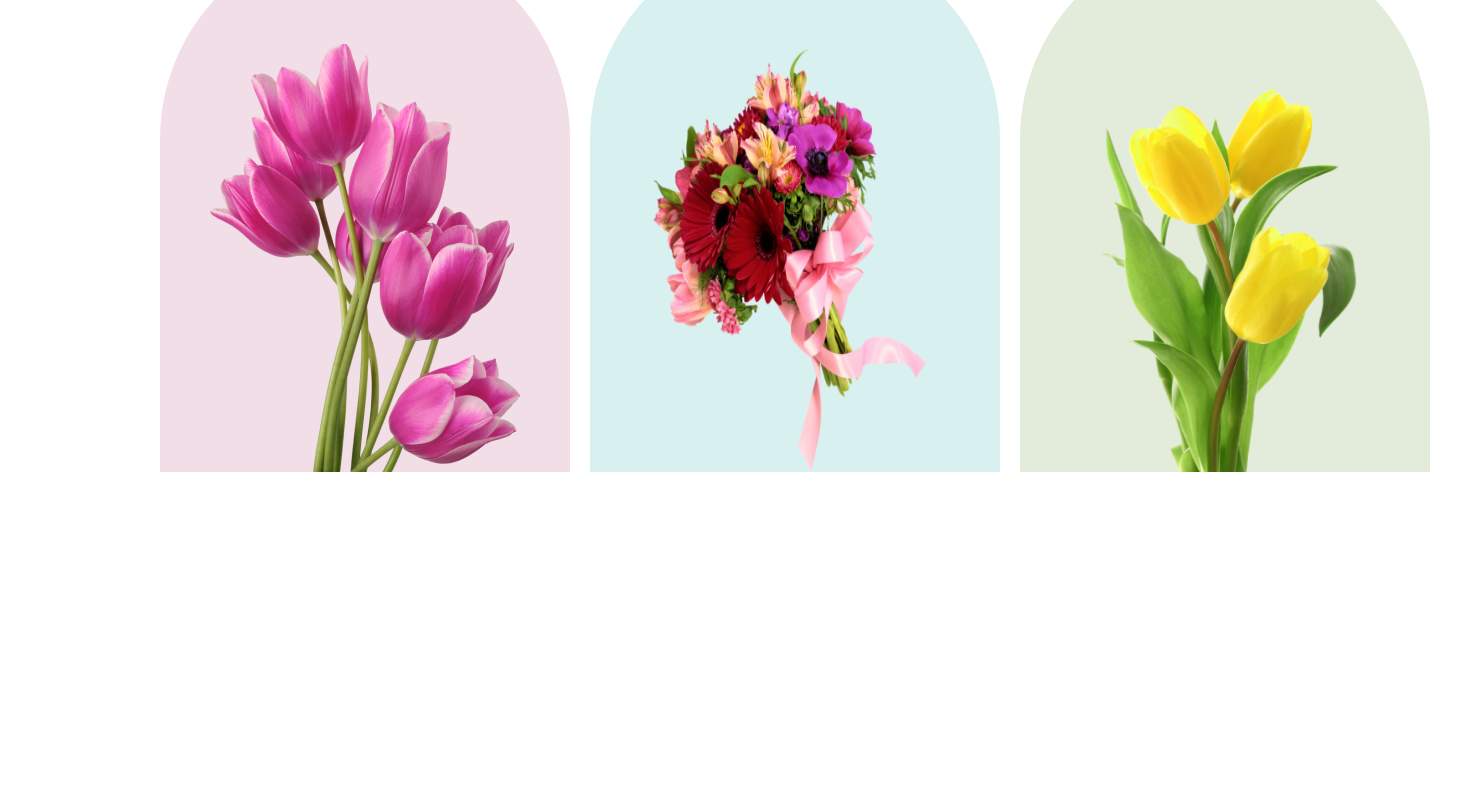
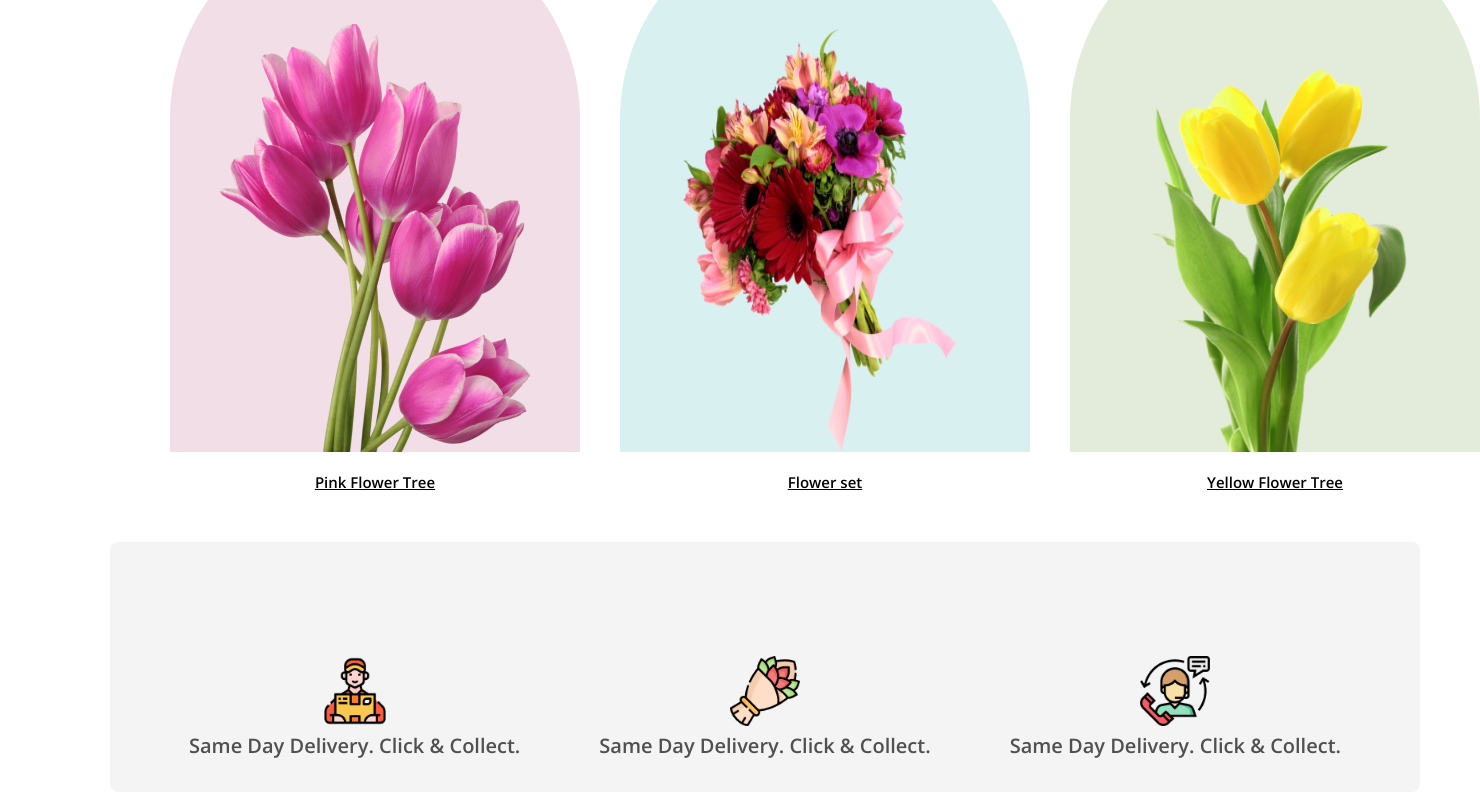
Before and after one commit to dibyenduweb/flower-shop-assignment, a plain HTML site: page Index.html in a window 1280 px wide. Shown: the part 899-1691 px from the top of the page, 1480 px wide, since content can reach past the window. Before the commit the page ends 1431 px from the top, so only its background shows below. Drawn offline with nearby package versions, Linux system fonts and the light colour scheme.

Commit message:
Delivery section done

```diff
--- a/Index.html
+++ b/Index.html
@@ -44,12 +44,30 @@
       <section class="flower-container">
         <div class="flower-style">
             <img class="flowimg" src="./asset/pngwing 6.png" alt="">
+            <h5 class="flower-title">Pink Flower Tree</h5>
         </div>
         <div class="flower-style2">
             <img class="flowimg" src="./asset/pngwing 5.png" alt="">
+            <h5 class="flower-title">Flower set</h5>
         </div>
         <div class="flower-style3">
             <img class="flowimg" src="./asset/pngwing 7.png" alt="">
+            <h5 class="flower-title">Yellow Flower Tree</h5>
+        </div>
+      </section>
+      <!-- Delivery section -->
+      <section class="delivery-container">
+        <div class="delivery-section">
+            <img class="deleivery-image" src="./asset/Group 57.png" alt="">
+            <h4>Same Day Delivery. Click & Collect.</h4>
+        </div>
+        <div class="delivery-section">
+            <img class="deleivery-image" src="./asset/Group 58.png" alt="">
+            <h4>Same Day Delivery. Click & Collect.</h4>
+        </div>
+        <div class="delivery-section">
+            <img class="deleivery-image" src="./asset/Group 59.png" alt="">
+            <h4>Same Day Delivery. Click & Collect.</h4>
         </div>
       </section>
 
--- a/style.css
+++ b/style.css
@@ -70,7 +70,7 @@ margin-left: 430px;
     display: flex;
     justify-content: space-around;
     align-items: center;
-    padding: 50px 150px;
+    padding: 20px 150px;
 
 }
 .flower-style{
@@ -78,21 +78,22 @@ border-radius: 300px 300px 0px 0px;
 background: rgba(167, 33, 98, 0.15);
 width: 464px;
 height: 538px;
-margin: 10px;
+margin: 20px;
 }
 .flower-style2{
     border-radius: 300px 300px 0px 0px;
     background: rgba(5, 151, 160, 0.15);
     width: 464px;
     height: 538px;
-    margin: 10px;
+    margin: 20px;
+
     }
 .flower-style3{
     border-radius: 300px 300px 0px 0px;
     background: rgba(71, 125, 17, 0.15);
     width: 464px;
     height: 538px;
-    margin: 10px;
+    margin: 20px;
 
     }
 .flowimg{
@@ -100,3 +101,38 @@ width: 310px;
 height: 428px;
 padding: 110px 50px 0px;
 }
+.flower-title{
+color: #000000;
+text-align: center;
+font-size: 15px;
+line-height: 35px;
+text-decoration-line: underline;
+margin-top: 8px;
+}
+.delivery-container{
+    display: flex;
+    align-items: center;
+    justify-content: space-evenly;
+    background: red;
+    width: 1310px;
+    height: 200px;
+    flex-shrink: 0;
+    position: relative;
+    margin-left: 110px;
+    margin-top: 50px;
+    padding-top: 50px;
+    border-radius: 8px;
+    background: rgba(39, 39, 39, 0.05);
+
+  }
+.delivery-section{
+  color: rgba(39, 39, 39, 0.80);
+  text-align: center;
+  font-size: 20px;
+  font-weight: 600;
+  margin-top: 30px;
+}
+.deleivery-image{
+  width: 70px;
+  height: 70px;
+}
```
